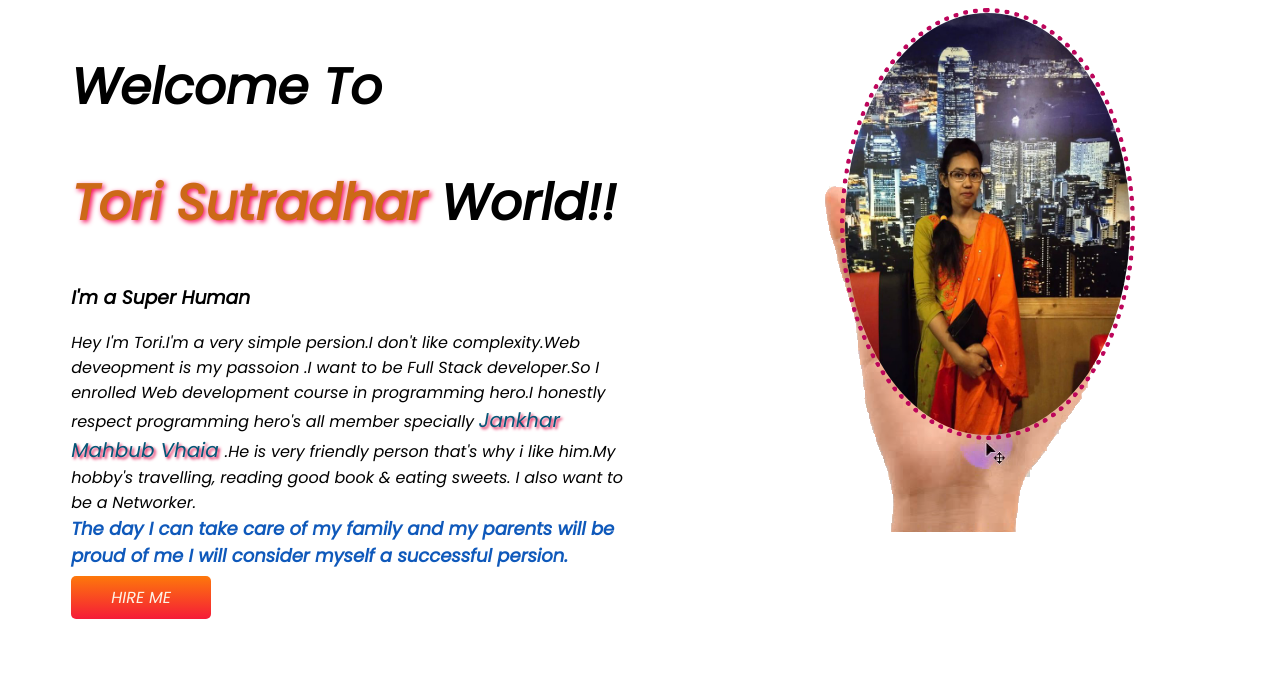
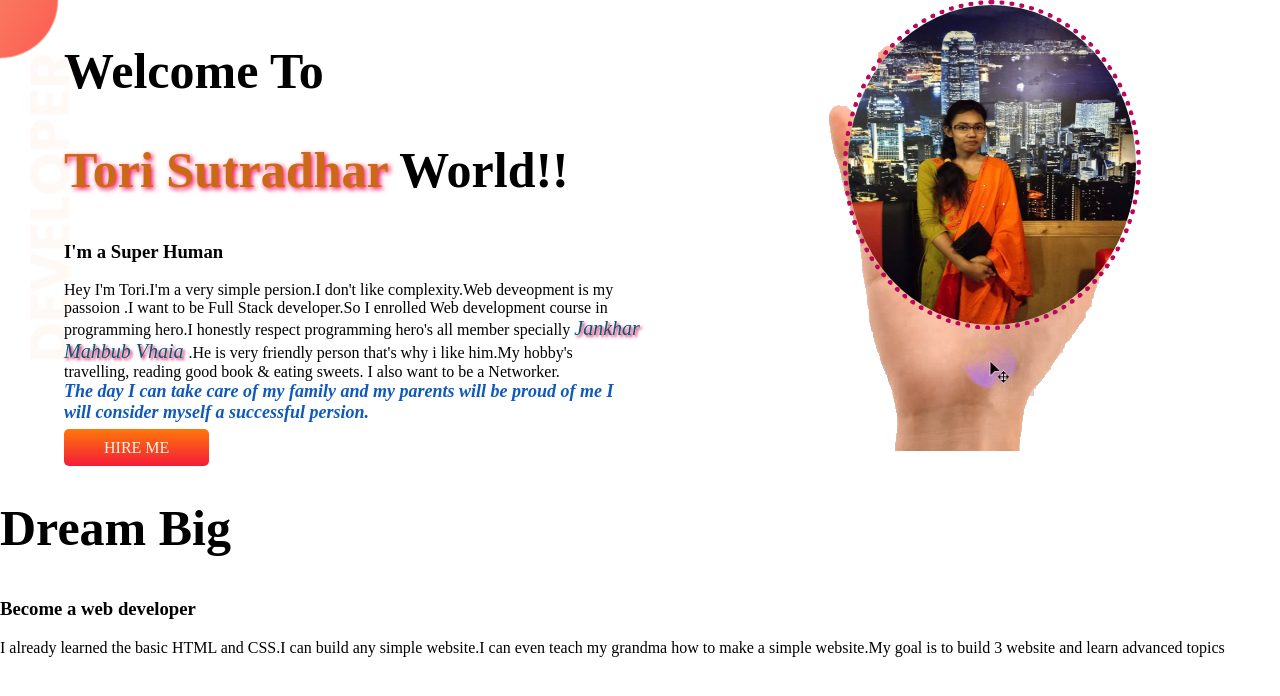
Before and after one commit to torisd560/developer-protfolio, a plain HTML site: page index.html in a window 1280 px wide. Drawn offline with Linux system fonts and the light colour scheme.

Commit message:
added style

```diff
--- a/index.html
+++ b/index.html
@@ -13,7 +13,7 @@
 </head>
 
 <body>
-    <section>
+    <section class="top-banner">
         <div class="half-width">
             <h1>Welcome To</h1>
             <h1><span class="blue">Tori Sutradhar</span> World!!</h1>
@@ -33,9 +33,19 @@
         </div>
         <div class="half-width  background">
             <img src="tori.jpg" alt="tori.com"><br>
-
         </div>
     </section>
+    <section>
+        <div>
+
+            <h1>Dream Big</h1>
+            <h3>Become a web developer</h3>
+            <p>I already learned the basic HTML and CSS.I can build any simple website.I can even teach my grandma how
+                to
+                make a simple website.My goal is to build 3 website and learn advanced topics</p>
+    </section>
+    </div>
+
 </body>
 
 </html>
--- a/style.css
+++ b/style.css
@@ -1,5 +1,5 @@
 body{
-    font-family: 'Poppins', sans-serif;
+margin: 0;
 
 }
 h1{
@@ -61,7 +61,8 @@ section{
     background-position:center;
     background-size: auto;
 
-
-
-
 }
+.top-banner{
+    background-image: url(top-banner.png);
+    background-repeat: no-repeat;
+}
```
Also changed, not shown: lipi.jpg (added), top-banner.png (added).
